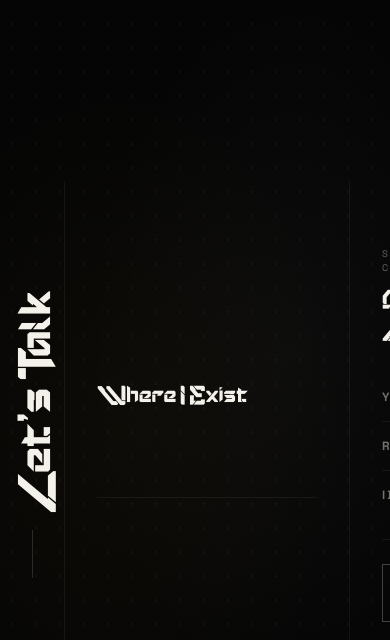
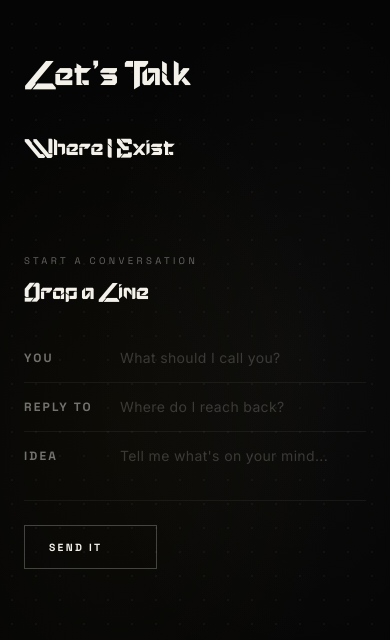
Before and after one commit to Pritamx4/Portfolio, a React (Vite) app: page / in a window 390 px wide. Shown: the part 2520-3160 px from the top of the page. Built offline with nearby package versions, Linux system fonts and the light colour scheme; some icons are missing; a web font is replaced by a local one.

Commit message:
Make resoponsive

```diff
--- a/src/components/ContactLeft.jsx
+++ b/src/components/ContactLeft.jsx
@@ -60,15 +60,15 @@
         {/* <span className="h-1.5 w-1.5 rounded-full bg-(--paper) shadow-[0_0_14px_rgba(244,241,234,0.5)]" /> */}
       </div>
 
-      {/* Social links */}
-      <div className="flex flex-row lg:flex-col">
+      {/* Social links: icons-only row on mobile, full list with text on desktop */}
+      <div className="flex flex-row justify-center lg:justify-start lg:flex-col">
         {socials.map((s) => (
           <a
             key={s.name}
             href={s.href}
             target="_blank"
             rel="noopener noreferrer"
-            className="group flex items-center gap-3 border-b border-(--paper)/6 py-3.5 transition-all duration-300 hover:bg-(--paper)/2 hover:pl-1.5"
+            className="group flex items-center gap-3 border-b-0 px-2 py-2 transition-all duration-300 hover:bg-(--paper)/2 lg:border-b lg:border-(--paper)/6 lg:px-0 lg:py-3.5 lg:hover:pl-1.5"
           >
             {/* Icon */}
             <div className="flex h-8 w-8 shrink-0 items-center justify-center">
--- a/src/components/ContactRight.jsx
+++ b/src/components/ContactRight.jsx
@@ -24,7 +24,7 @@
           </p>
           <h2 className="font-display mt-1.5 text-2xl text-(--paper)">Drop a Line</h2>
         </div>
-        <span className="h-1.5 w-1.5 rounded-full bg-(--paper) shadow-[0_0_14px_rgba(244,241,234,0.5)]" />
+        {/* <span className="h-1.5 w-1.5 rounded-full bg-(--paper) shadow-[0_0_14px_rgba(244,241,234,0.5)]" /> */}
       </div>
 
       {/* Form */}
--- a/src/pages/Contact.jsx
+++ b/src/pages/Contact.jsx
@@ -5,7 +5,7 @@
   return (
     <div
       id="contact"
-      className="relative flex h-screen w-full items-center overflow-hidden bg-(--ink)"
+      className="relative flex min-h-screen w-full flex-col items-stretch overflow-visible bg-(--ink) lg:h-screen lg:flex-row lg:items-center lg:overflow-hidden"
     >
       {/* Dot pattern background */}
       <div
@@ -20,33 +20,29 @@
       {/* Radial glow overlay */}
       <div className="pointer-events-none absolute inset-0 bg-[radial-gradient(ellipse_at_30%_50%,rgba(212,175,55,0.04),transparent_60%),radial-gradient(ellipse_at_75%_40%,rgba(244,241,234,0.03),transparent_50%)]" />
 
-      {/* Vertical heading on the left edge */}
-      <div className="relative z-10 flex h-full w-16 shrink-0 flex-col items-center justify-center md:w-20">
-
-        <h1
-          className="font-display text-5xl md:text-6xl text-(--paper)"
-          style={{ writingMode: 'vertical-lr', transform: 'rotate(180deg)' }}
-        >
+      {/* Heading: top-left on mobile, vertical sidebar on desktop */}
+      <div className="relative z-10 flex w-full shrink-0 items-center justify-start px-6 pt-10 pb-6 lg:h-full lg:w-20 lg:flex-col lg:items-center lg:justify-center lg:px-0 lg:py-0">
+        <h1 className="font-display text-4xl text-(--paper) lg:text-5xl lg:[writing-mode:vertical-lr] lg:transform-[rotate(180deg)] xl:text-7xl">
           Let's Talk
         </h1>
-        <div className="mt-4 h-12 w-px bg-(--paper)/15" />
+        <div className="mt-4 hidden h-12 w-px bg-(--paper)/15 lg:block" />
       </div>
 
-      {/* Separator after heading */}
-      <div className="z-10 h-3/5 w-px shrink-0 bg-(--paper)/6" />
+      {/* Separator after heading (desktop only) */}
+      <div className="z-10 hidden h-3/5 w-px shrink-0 bg-(--paper)/6 lg:block" />
 
       {/* Two symmetric panels taking full remaining width */}
-      <div className="relative z-10 flex h-full flex-1 items-center">
-        {/* Left panel */}
-        <div className="flex h-full flex-1 items-center justify-center px-8 lg:px-12">
+      <div className="relative z-10 flex w-full flex-1 flex-col items-stretch lg:h-full lg:flex-row lg:items-center">
+        {/* Left panel (icons only on mobile, full block on desktop) */}
+        <div className="flex w-full items-center justify-center px-6 py-2 lg:h-full lg:flex-1 lg:px-12 lg:py-0">
           <ContactLeft />
         </div>
 
-        {/* Center separator */}
-        <div className="h-3/5 w-px shrink-0 self-center bg-(--paper)/6" />
+        {/* Center separator (desktop only) */}
+        <div className="hidden h-3/5 w-px shrink-0 self-center bg-(--paper)/6 lg:block" />
 
-        {/* Right panel */}
-        <div className="flex h-full flex-1 items-center justify-center px-8 lg:px-12">
+        {/* Right panel (form only on mobile, full block on desktop) */}
+        <div className="flex w-full items-center justify-center px-6 py-2 lg:h-full lg:flex-1 lg:px-12 lg:py-0">
           <ContactRight />
         </div>
       </div>
```
